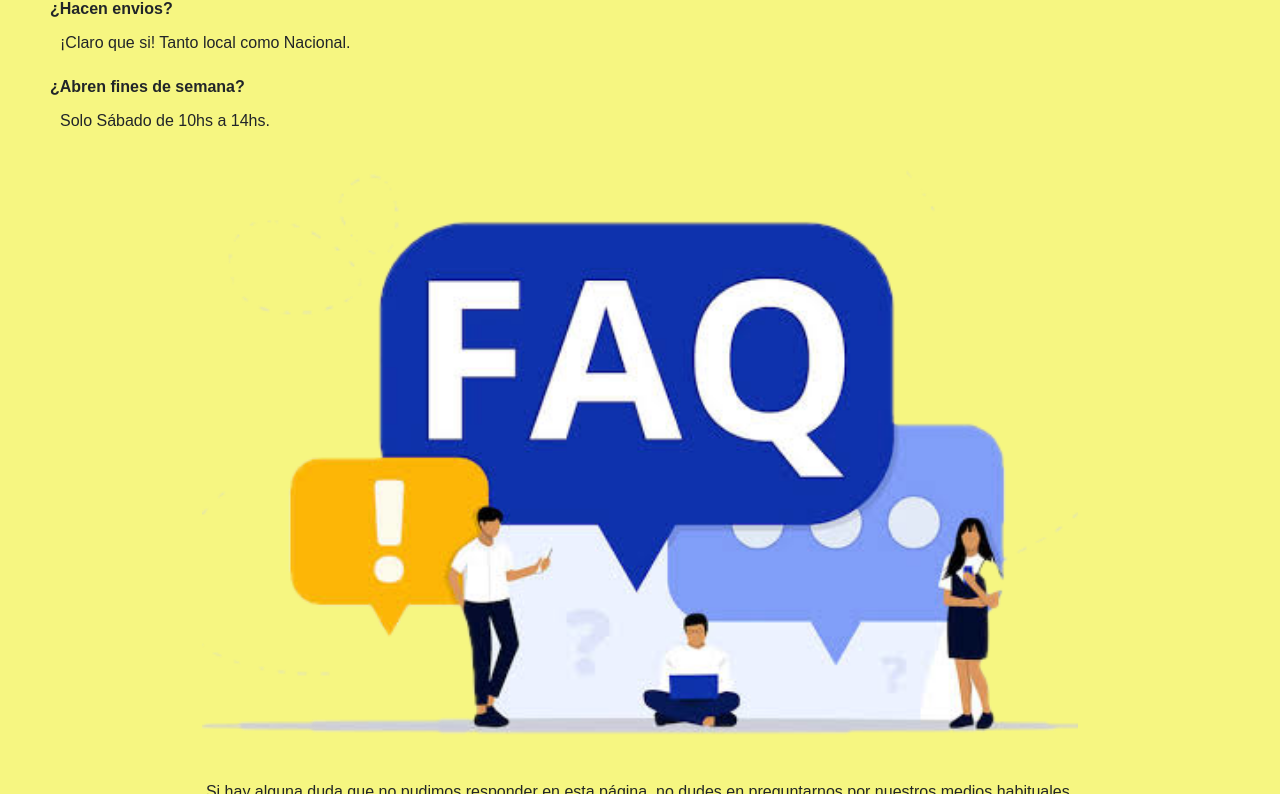
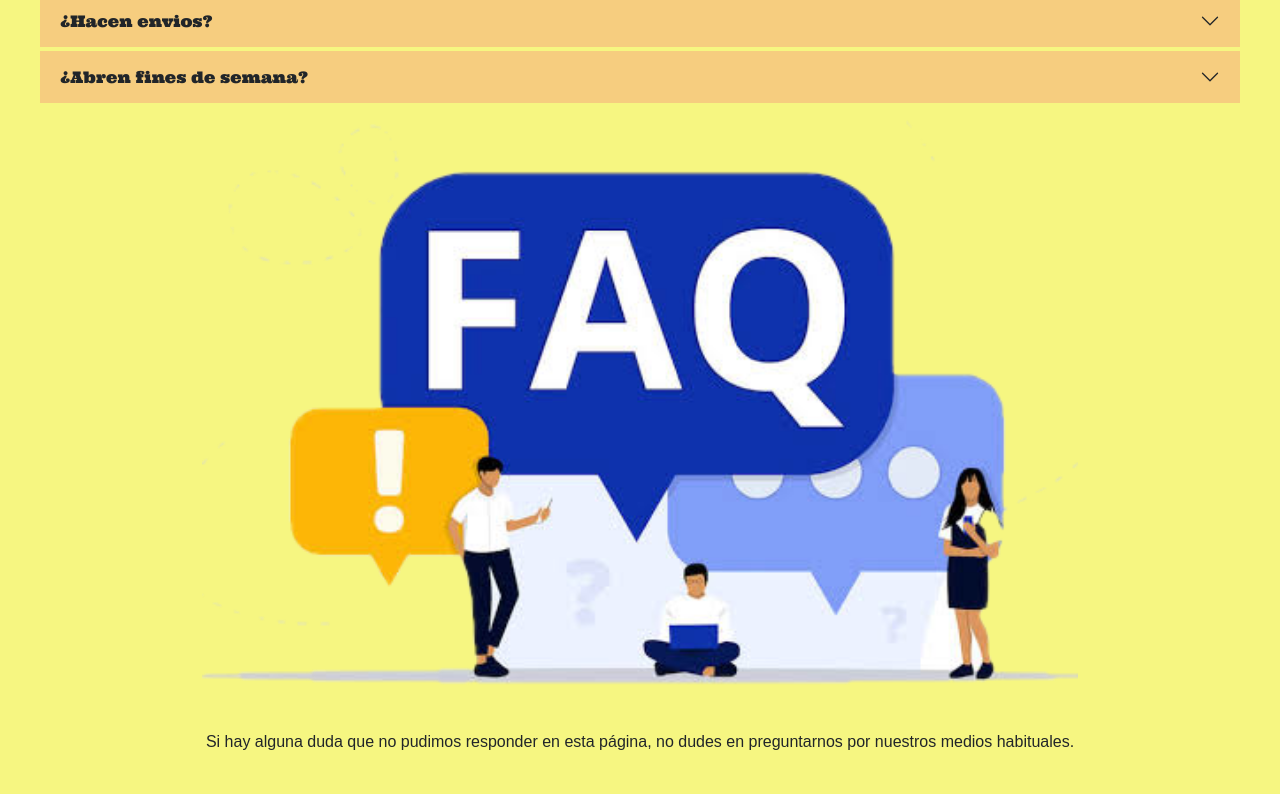
Before and after one commit to Ramaxx95/CoderHouse-pre-entrega-5, a plain HTML site: page pages/faq.html in a window 1280 px wide. Shown: the part 293-1087 px from the top of the page. Drawn offline with nearby package versions, Linux system fonts and the light colour scheme; a web font is replaced by a local one.

Commit message:
refactor: cambio preguntas frecuentes por un accordion

```diff
--- a/pages/faq.html
+++ b/pages/faq.html
@@ -42,14 +42,32 @@
             <p>Vea aquí nuestras preguntas más recibidas.</p>
             <section>
                 <h2>Preguntas</h2>
-                <article>
-                    <p class="pregunta">¿Hacen envios?</p>
-                    <p class="respuesta">¡Claro que si! Tanto local como Nacional.</p>
-                </article>
-                <article>
-                    <p class="pregunta">¿Abren fines de semana?</p>
-                    <p class="respuesta">Solo Sábado de 10hs a 14hs.</p>
-                </article>
+                <div class="accordion accordion-flush" id="accordionFaqs">
+                    <article class="accordion-item">
+                        <h3 class="accordion-header">
+                            <button class="accordion-button collapsed" type="button" data-bs-toggle="collapse" data-bs-target="#preguntaUno" aria-expanded="false" aria-controls="preguntaUno">
+                                ¿Hacen envios?
+                            </button>
+                        </h3>
+                        <div id="preguntaUno" class="accordion-collapse collapse" data-bs-parent="#accordionFaqs">
+                            <div class="accordion-body">
+                                ¡Claro que si! Tanto local como Nacional.
+                            </div>
+                        </div>
+                    </article>
+                    <article class="accordion-item">
+                        <h3 class="accordion-header">
+                            <button class="accordion-button collapsed" type="button" data-bs-toggle="collapse" data-bs-target="#preguntaDos" aria-expanded="false" aria-controls="preguntaDos">
+                                ¿Abren fines de semana?
+                            </button>
+                        </h3>
+                        <div id="preguntaDos" class="accordion-collapse collapse" data-bs-parent="#accordionFaqs">
+                            <div class="accordion-body">
+                                Solo Sábado de 10hs a 14hs.
+                            </div>
+                        </div>
+                    </article>
+                </div>
                 <figure>
                     <img src="../imgs/faq.png" alt="Imagen de FAQs." class="imagen-decoracion">
                     <figcaption>Si hay alguna duda que no pudimos responder en esta página, no dudes en preguntarnos por nuestros medios habituales.</figcaption>
--- a/styles/styles.css
+++ b/styles/styles.css
@@ -171,6 +171,28 @@ img{
     margin: 0px 20px 20px;
 }
 
+.accordion-button{
+    background-color: var(--color-secundario);
+}
+
+.accordion-item{
+    border-color: var(--color-fondo);
+    border-width: 0.25rem;
+}
+
+.accordion-button:not(.collapsed){
+    background-color: var(--color-secundario);
+    box-shadow: inset 0 -0.25rem 0 var(--color-fondo);
+}
+
+.accordion-button:focus{
+    border-color: var(--color-acento);
+}
+
+.accordion-body{
+    background-color: var(--color-secundario);
+}
+
 /* CONTACTO */
 .enfasis{
     font-weight: 700;
```
